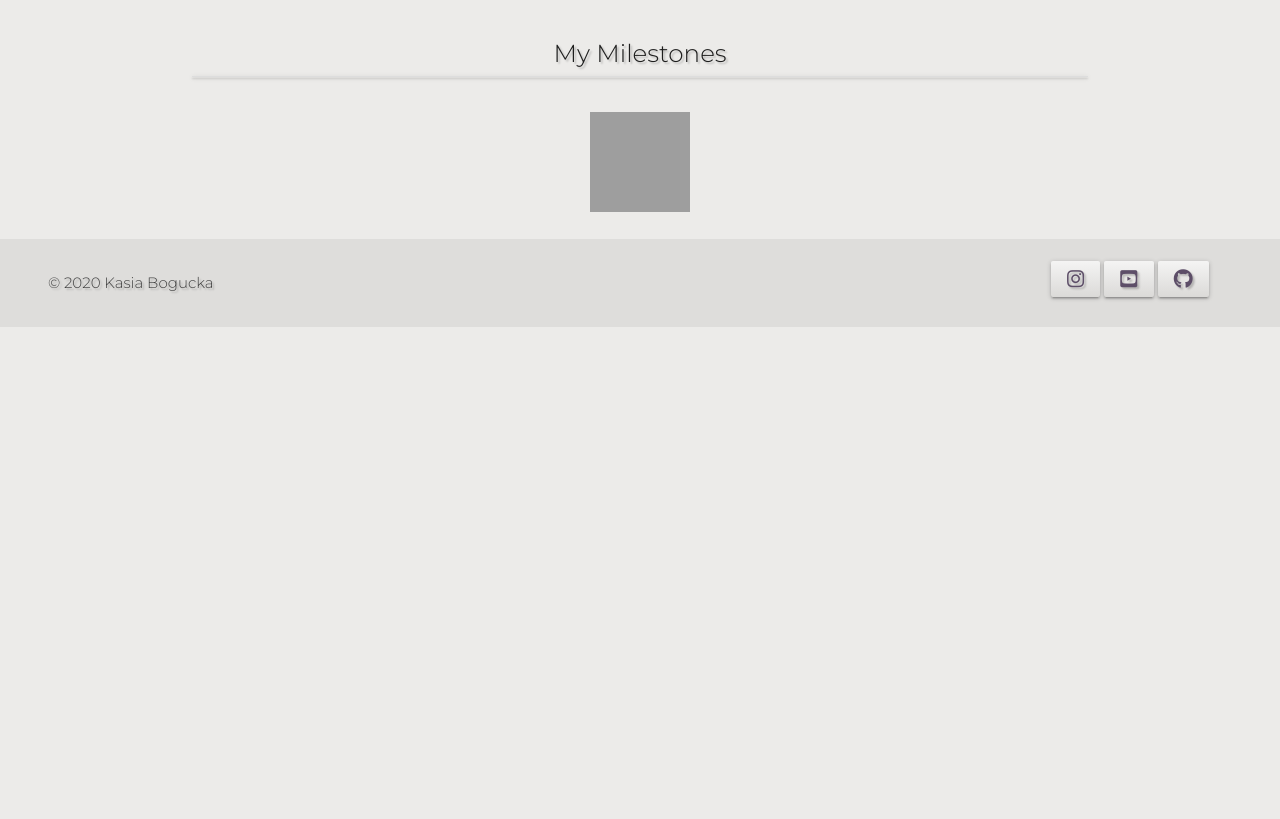
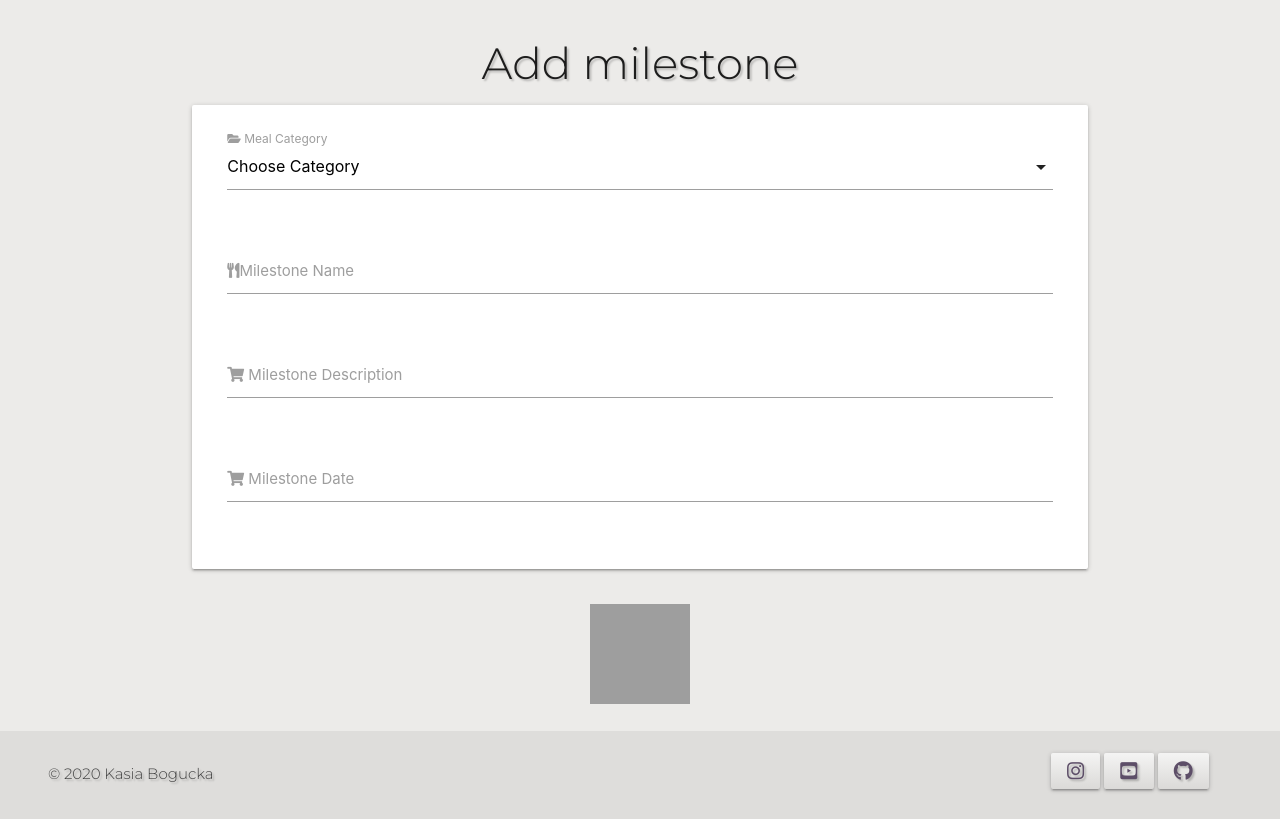
Before and after one commit to Code-Institute-Submissions/kasias-KETO-cookbook, a Flask app: page /add_milestone in a window 1280 px wide. Shown: the part 391-1210 px from the top of the page. Before the commit the page ends 718 px from the top, so only its background shows below. Run offline with Flask 2, Linux system fonts and the light colour scheme; data that the repository does not hold is empty; some libraries are stand-ins or nearby versions; grey boxes are pictures that could not be loaded.

Commit message:
Amended some typos and working on Add New Milestone feature

```diff
--- a/app.py
+++ b/app.py
@@ -98,9 +98,12 @@ def login():
 def profile(username):
     # grab the session user's username from database
     user = mongo.db.users.find_one({"username": username.lower()})
+    milestones = mongo.db.milestones.find()
+    recipes = list(mongo.db.recipes.find())
 
     if "user" in session:
-        return render_template("profile.html", user=user)
+        return render_template(
+            "profile.html", user=user, milestones=milestones, recipes=recipes)
 
     return redirect(url_for("login"))
 
@@ -132,11 +135,17 @@ def delete_profile(username):
     return redirect(url_for("register"))
 
 
+# milestones
+@app.route("/milestones")
+def milestones():
+    milestones = mongo.db.milestones.find()
+    return render_template("milestones.html", milestones=milestones)
+
+
 # add milestone
 @app.route("/add_milestone")
 def add_milestone():
-    milestones = mongo.db.milestones.find()
-    return render_template("add_milestone.html", milestones=milestones)
+    return render_template("add_milestone.html")
 
 
 # all users
@@ -196,6 +205,7 @@ def add_recipe():
             "method": request.form.get("method"),
             "preparation_time": request.form.get("preparation_time"),
             "difficulty": request.form.get("difficulty"),
+            "keywords": request.form.get("keywords"),
             "created_by": session["user"]
         }
         mongo.db.recipes.insert_one(recipe)
@@ -218,6 +228,7 @@ def edit_recipe(recipe_id):
             "method": request.form.get("method"),
             "preparation_time": request.form.get("preparation_time"),
             "difficulty": request.form.get("difficulty"),
+            "keywords": request.form.get("keywords"),
             "created_by": session["user"]
         }
         mongo.db.recipes.update({"_id": ObjectId(recipe_id)}, submit)
--- a/static/js/script.js
+++ b/static/js/script.js
@@ -4,4 +4,5 @@ $(document).ready(function(){
     $('.parallax').parallax();
     $('.modal').modal();
     $('.collapsible').collapsible();
+
   });
--- a/templates/add_milestone.html
+++ b/templates/add_milestone.html
@@ -1,24 +1,41 @@
 {% extends "base.html" %} {% block content %}
 
- <h5 class="center-align text-shadow">My Milestones</h5>
+<h3 class="center-align text-shadow">Add milestone</h3>
 
-<ul class="collapsible">
-    {% for milestone in milestones %}
-    <li>
-      <div class="collapsible-header">
-      <strong> {{ milestone.milestone_date }}</strong>: {{ milestone.milestone_name }}
+<div class="row card-panel gret lighten-5">
+    <form class="col s12" method="POST" action="{{ url_for('add_milestone') }}">
+        <div class="row">
+            <div class="input-field col s12">
+                <select id="category_name" name="category_name">
+                    <option value="" disabled selected>Choose Category</option>
+                    {% for category in categories %}
+                    <option value="{{ category.category_name }}">{{ category.category_name }}</option>
+                    {% endfor %}
+                </select>
+                <label for="category_name"><i class="fas fa-folder-open"></i> Meal Category</label>
+            </div>
+        </div>
 
-      </div>
-      <div class="collapsible-body">
-      <em> {{ milestone.milestone_description }} </em>
+        <div class="row">
+            <div class="input-field col s12">
+                <input name="milestone_name" id="milestone_name" minlength="5" type="text" class="validate" required />
+                <label for="milestone_name"><i class="fas fa-utensils"></i>Milestone Name</label>
+            </div>
+        </div>
+        <div class="row">
+            <div class="input-field col s12">
+                <input name="milestone_description" id="milestone_description" minlength="5"  type="text" class="validate" required />
+                <label for="milestone_description"><i class="fas fa-shopping-cart"></i> Milestone Description</label>
+            </div>
+        </div>
+        <div class="row">
+            <div class="input-field col s12">
+                <input name="milestone_date" id="milestone_date" minlength="5" maxlength="300" type="text" class="validate" required />
+                <label for="milestone_date"><i class="fas fa-shopping-cart"></i> Milestone Date</label>
+            </div>
+        </div>
 
-      </div>
-    </li>
-
-    {% endfor %}
-  </ul>
-
-
-
+    </form>
+</div>
 
 {% endblock %}
```
Also changed, not shown: templates/add_recipe.html (+20 -76 lines), templates/edit_recipe.html (+10 -3 lines), templates/milestones.html (added, +24 -0 lines), templates/profile.html (+21 -13 lines).
